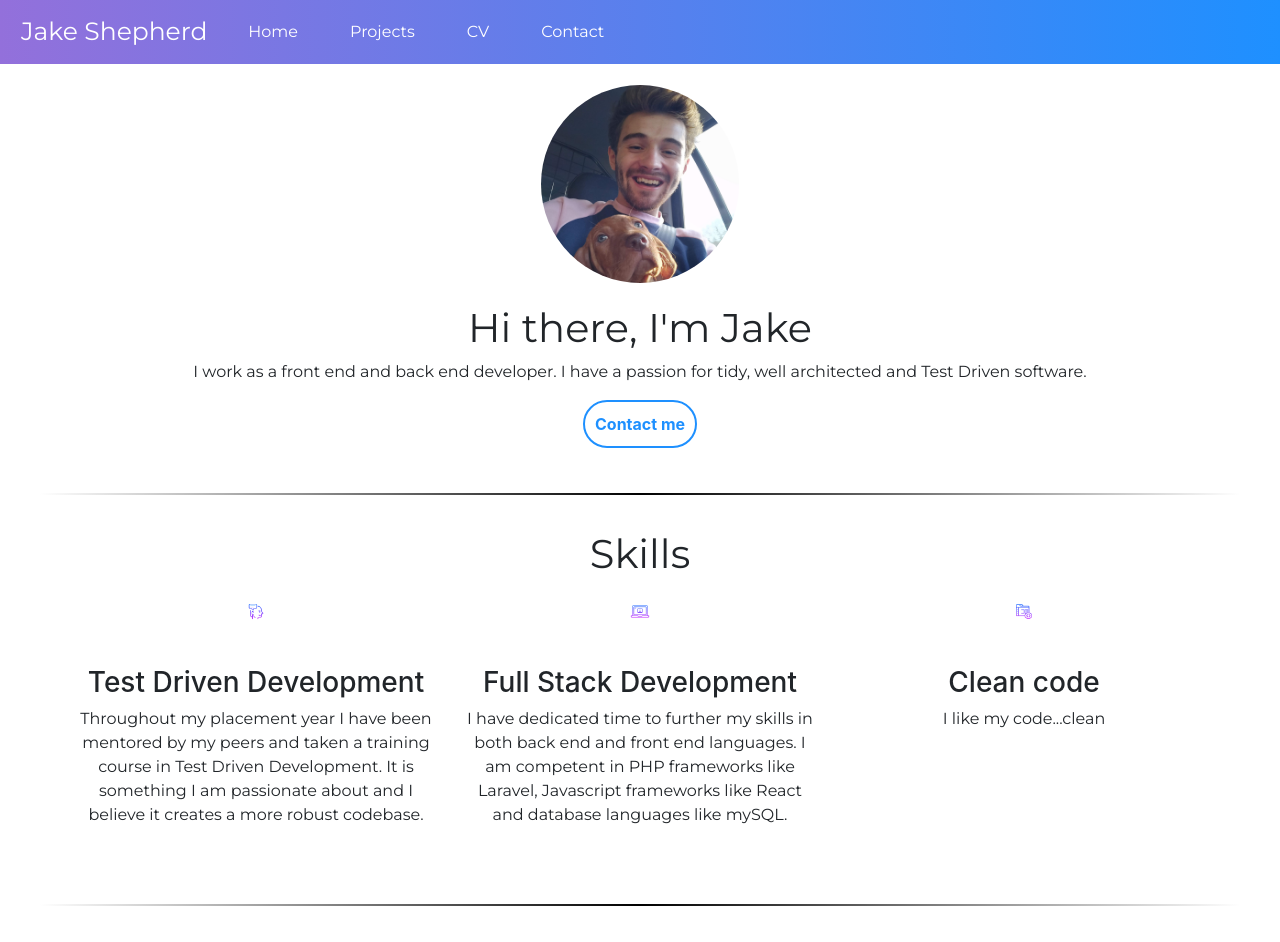
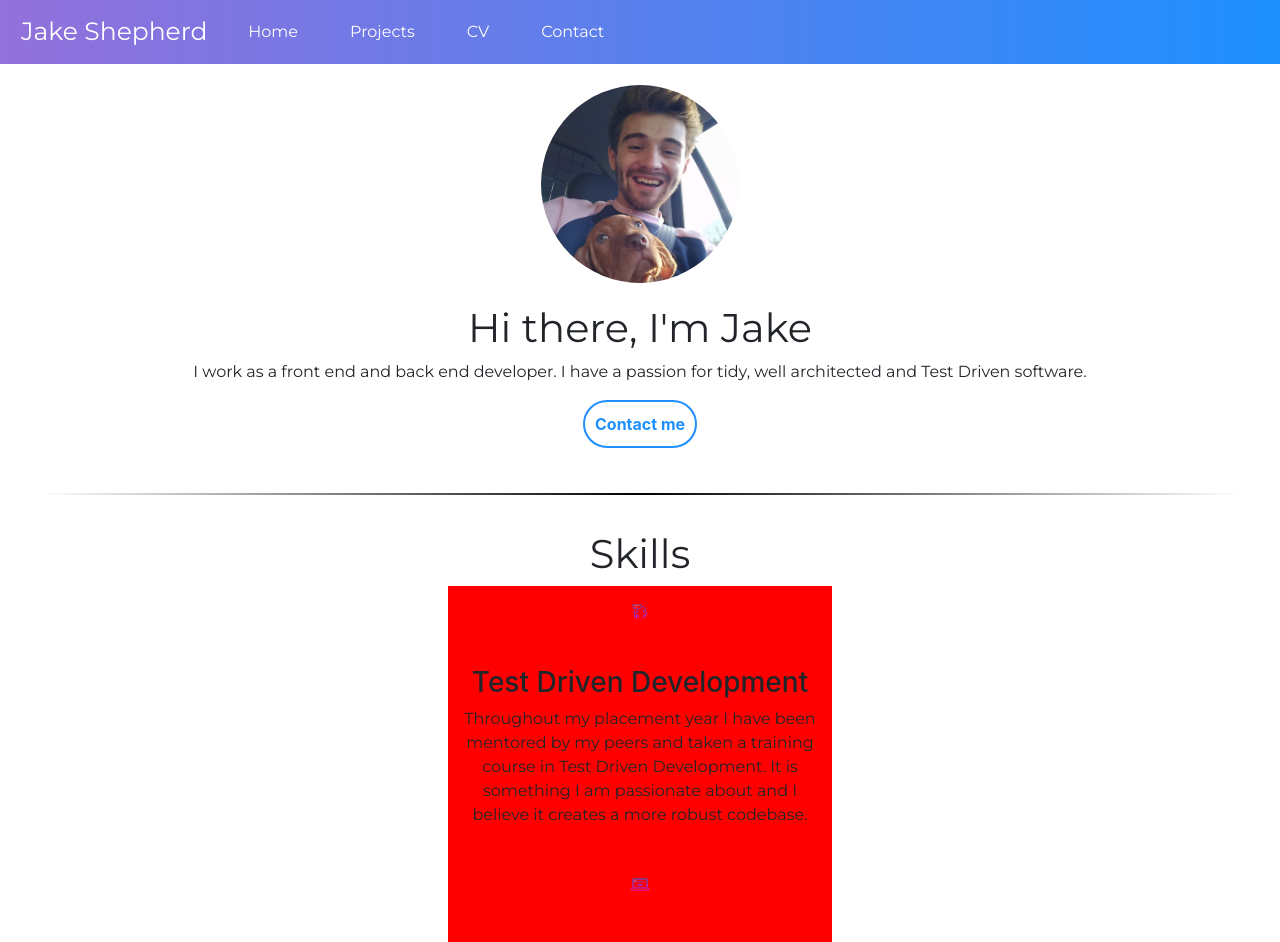
Before and after one commit to jakeshepherd/jakeshepherd.github.io, a React (Create React App) app: page /#/ in a window 1280 px wide. Shown: the top 942 px of the page. Built offline with nearby package versions, Linux system fonts and the light colour scheme.

Commit message:
Make skills mobile friendly

```diff
--- a/src/CSS/Skills.css
+++ b/src/CSS/Skills.css
@@ -1,4 +1,17 @@
-#skill-box {
+@media only screen and (min-width: 541px) {
+    .skill-box{
+        display:none;
+        background-color: red;
+    }
+}
+
+@media only screen and (max-width: 540px) {
+    .skill-box{
+        justify-content: center;
+    }
+}
+
+.skill-box {
     display: inline-grid;
     grid-column-gap: 100px;
     margin: auto;
--- a/src/Components/Skills.js
+++ b/src/Components/Skills.js
@@ -8,10 +8,12 @@ class Skills extends Component {
             <div>
                 {this.props.skills.map((skill, index) => {
                     return (
-                        <div id={"skill-box"} key={index}>
-                            <img id={"skill-icon"} src={skill.image} alt={"it no workey lols"}/>
-                            <h3>{skill.name}</h3>
-                            <p>{skill.description}</p>
+                        <div key={index}>
+                            <div className={"skill-box"}>
+                                <img id={"skill-icon"} src={skill.image} alt={"it no workey lols"}/>
+                                <h3>{skill.name}</h3>
+                                <p>{skill.description}</p>
+                            </div>
                         </div>
                     )
                 })}
```
